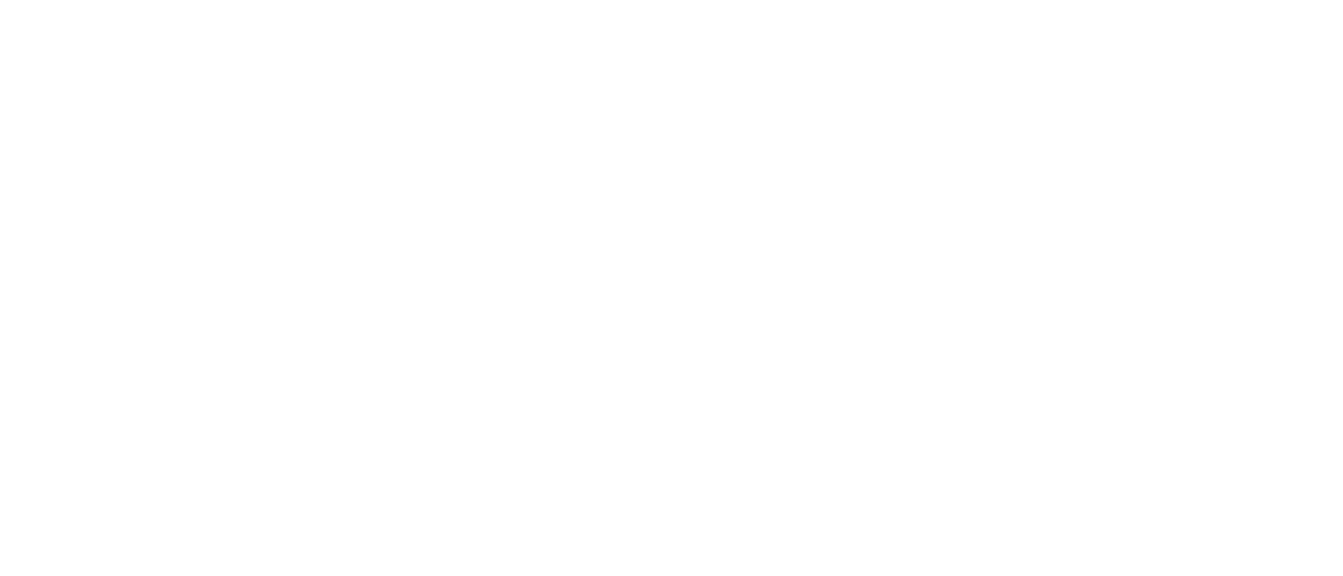
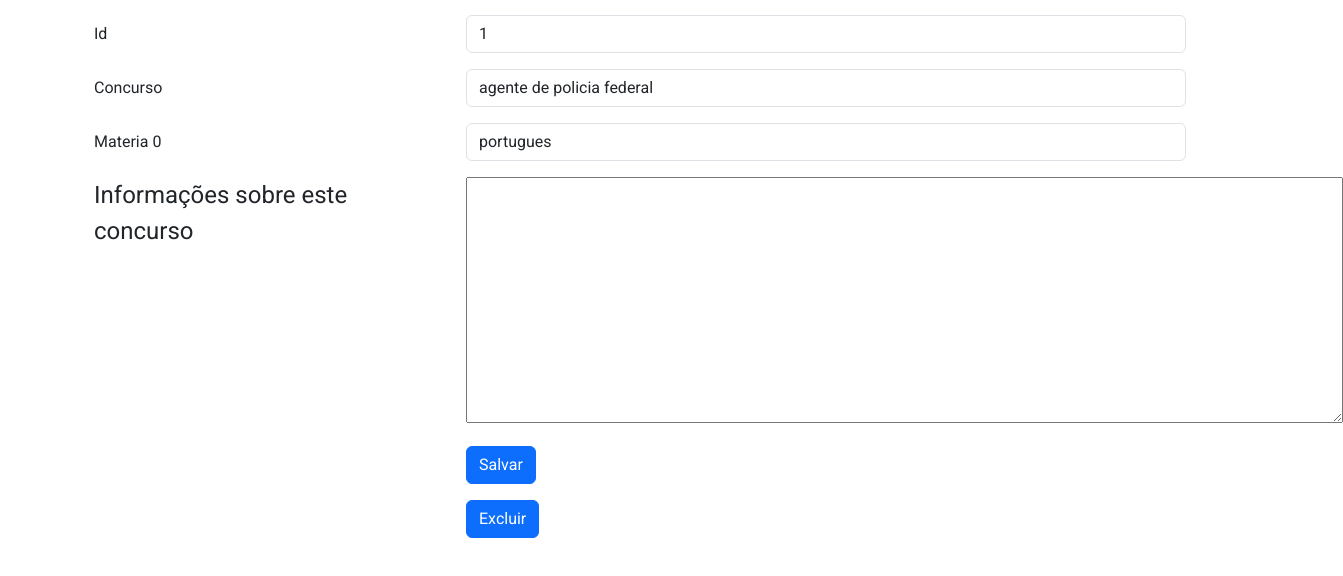
Before and after one commit to GuilhermeUchoa/GerenciadorDeEstudos, an Angular app: page /concursoEditar/1 in a window 1280 px wide. Before the commit this address led to /. Shown: the top 576 px of the page, 1343 px wide, since content can reach past the window. Built offline with nearby package versions, Linux system fonts and the light colour scheme; data requests are answered from the project's data file.

Commit message:
add crud - excluir

```diff
--- a/src/app/app.routes.ts
+++ b/src/app/app.routes.ts
@@ -8,7 +8,7 @@
 
     { path: '', component: ListarConcursoComponent },
     { path: 'concursoCriar', component: CriarConcursoComponent },
-    { path: 'concursoEditar', component: EditarConcursoComponent },
+    { path: 'concursoEditar/:id', component: EditarConcursoComponent },
     { path: 'concursoRemover', component: RemoverConcursoComponent }
 
 
--- a/src/app/componentes/concursos/editar-concurso/editar-concurso.component.html
+++ b/src/app/componentes/concursos/editar-concurso/editar-concurso.component.html
@@ -1,11 +1,53 @@
-<form class="example-form">
-    <mat-form-field class="example-full-width">
-      <mat-label>Favorite food</mat-label>
-      <input matInput placeholder="Ex. Pizza" value="Sushi">
-    </mat-form-field>
+<div class="container">
+  <form>
 
-    <mat-form-field class="example-full-width">
-      <mat-label>Leave a comment</mat-label>
-      <textarea matInput placeholder="Ex. It makes me feel..."></textarea>
-    </mat-form-field>
-</form>
+    <div class="mb-3 row">
+      <label for="inputName" class="col-4 col-form-label">Id</label>
+      <div class="col-8">
+        <input type="text" class="form-control" name="inputId" id="inputId" [(ngModel)]="concurso.id"/>
+      </div>
+    </div>
+
+    <div class="mb-3 row">
+      <label for="inputName" class="col-4 col-form-label">Concurso</label>
+      <div class="col-8">
+        <input type="text" class="form-control" name="inputName" id="inputName" [(ngModel)]="concurso.nome"/>
+      </div>
+    </div>
+
+    @for (materia of concurso.materias; track $index) {
+      <div class="mb-3 row">
+        <label for="inputName" class="col-4 col-form-label">Materia {{$index}}</label>
+        <div class="col-8">
+          <input type="text" class="form-control" name="inputName" id="inputName" value="{{materia.nome}}"/>
+        </div>
+      </div>
+    }
+
+    <fieldset class="mb-3 row">
+      <legend class="col-form-legend col-4">
+        Informações sobre este concurso
+      </legend>
+      <div class="col-8">
+        <textarea name="" id="" cols="102" rows="10"></textarea>
+      </div>
+    </fieldset>
+
+    <div class="mb-3 row">
+      <div class="offset-sm-4 col-sm-8">
+        <button type="submit" class="btn btn-primary">
+          Salvar
+        </button>
+      </div>
+    </div>
+
+    <div class="mb-3 row">
+      <div class="offset-sm-4 col-sm-8">
+        <button type="submit" class="btn btn-primary">
+          Excluir
+        </button>
+      </div>
+    </div>
+
+  </form>
+</div>
--- a/src/app/componentes/concursos/editar-concurso/editar-concurso.component.ts
+++ b/src/app/componentes/concursos/editar-concurso/editar-concurso.component.ts
@@ -1,15 +1,40 @@
-import {Component} from '@angular/core';
-import {MatInputModule} from '@angular/material/input';
-import {MatFormFieldModule} from '@angular/material/form-field';
-import {FormsModule} from '@angular/forms';
+import { Component } from '@angular/core';
+import { MatInputModule } from '@angular/material/input';
+import { MatFormFieldModule } from '@angular/material/form-field';
+import { FormsModule } from '@angular/forms';
+import { ConcursoService } from '../../../services/concursos/concurso.service';
+import { Router } from '@angular/router';
+import { Concurso } from '../../../interfaces/concursos/concurso';
+import { ActivatedRoute } from '@angular/router';
+import { CommonModule } from '@angular/common';
 
 @Component({
   selector: 'app-editar-concurso',
   standalone: true,
-  imports: [FormsModule, MatFormFieldModule, MatInputModule],
+  imports: [FormsModule, MatFormFieldModule, MatInputModule, CommonModule],
   templateUrl: './editar-concurso.component.html',
   styleUrl: './editar-concurso.component.css'
 })
 export class EditarConcursoComponent {
 
+  id: any
+  concurso: any = {
+    "id":"",
+    "nome":"",
+    "materias":[]
+  }
+
+  constructor(
+    private _ConcursoService: ConcursoService,
+    private _Router: Router,
+    private _ActivatedRoute: ActivatedRoute
+  ) { }
+
+  ngOnInit(): void {
+    this.id = this._ActivatedRoute.snapshot.paramMap.get("id")
+    this._ConcursoService.getConcurso(this.id).subscribe((data) => {
+      this.concurso = data
+    })
+
+  }
 }
--- a/src/app/componentes/concursos/listar-concurso/listar-concurso.component.html
+++ b/src/app/componentes/concursos/listar-concurso/listar-concurso.component.html
@@ -56,7 +56,7 @@
 
     <mat-card-actions align="end">
         <button mat-button>+Materias</button>
-        <button mat-button>+Editar</button>
+        <button mat-button routerLink="/concursoEditar/{{concurso.id}}">+Editar</button>
     </mat-card-actions>
 
 </mat-card>
--- a/src/app/interfaces/concursos/concurso.ts
+++ b/src/app/interfaces/concursos/concurso.ts
@@ -1,7 +1,7 @@
 export interface Concurso {
 
     "id"?: string,
-    "nome": string,
+    "nome"?: string,
     "materias"?: Array<any>
 
 }
--- a/src/app/services/concursos/concurso.service.ts
+++ b/src/app/services/concursos/concurso.service.ts
@@ -20,4 +20,14 @@
     return this._HttpClient.post<Concurso>(this.linkApi, concurso)
   }
 
+  getConcurso(id:any): Observable<Concurso[]> {
+    let linkGetConcurso:string = `${this.linkApi}/${id}`
+    return this._HttpClient.get<Concurso[]>(linkGetConcurso)
+  }
+
+  editarConcurso(id:any, concurso:Concurso):Observable<Concurso>{
+    let linkEditar:string = `${this.linkApi}/${id}`
+    return this._HttpClient.put<Concurso>(linkEditar,concurso)
+  }
+
 }
```
Also changed, not shown: 1 other file (tests, documents, lock files or other folders).
